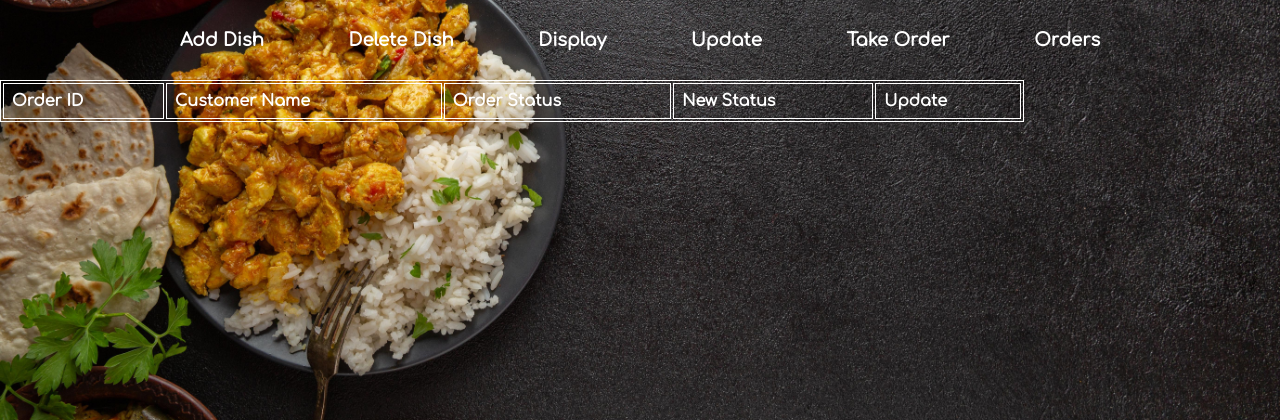
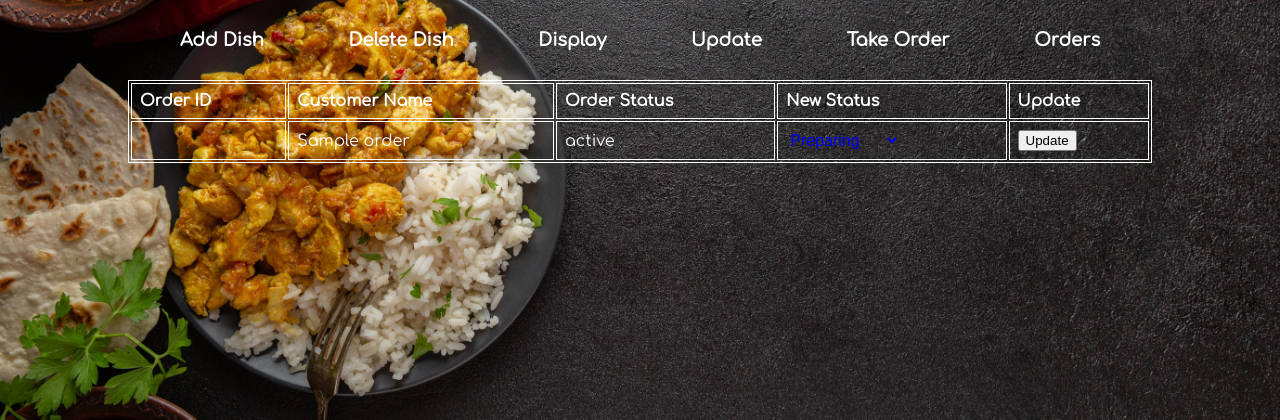
Before and after one commit to swapnil0076/ZomatoCronicles, a Django app: page /display_orders/ in a window 1280 px wide. Shown: the top 420 px of the page. Run offline with Django 4.2, Linux system fonts and the light colour scheme; tables that the repository leaves empty hold one stand-in row (values such as "Sample post"); lists and menus that the app fills with data are empty.

Commit message:
database

```diff
--- a/zomato/models.py
+++ b/zomato/models.py
@@ -7,3 +7,15 @@ class Dish(models.Model):
     name = models.CharField(max_length=100)
     price = models.DecimalField(max_digits=6, decimal_places=2)
     availability =  models.BooleanField(default=False)
+    description = models.TextField(default='Your default description here')
+
+    def __str__(self):
+        return self.name
+
+class Order(models.Model):
+    customer_name = models.CharField(max_length=100)
+    order_status = models.CharField(max_length=20, default='preparing')
+    dishes = models.ManyToManyField(Dish)
+
+    def __str__(self):
+        return self.customer_name
--- a/zomato/static/css/Orders_Display.css
+++ b/zomato/static/css/Orders_Display.css
@@ -51,6 +51,14 @@ th, td {
     text-align: left;
 }
 
+.main{
+    display: flex;
+    justify-content: center;
+    align-items: center;
+    margin:auto
+    height:100vh;
+}
+
 /* Style for the form select and button */
 form select, form button {
     margin: 0;
--- a/zomato/templates/display_dishes.html
+++ b/zomato/templates/display_dishes.html
@@ -13,6 +13,7 @@
     <a href="{% url 'update_dishes' %}">Update</a>
     <a href="{% url 'take_order' %}">Take Order</a>
     <a href="{% url 'display_orders' %}">Orders</a>
+
 </nav>
 <!--<h1>Menu</h1>-->
 <!--<ul>-->
--- a/zomato/templates/display_orders.html
+++ b/zomato/templates/display_orders.html
@@ -15,36 +15,7 @@
     <a href="{% url 'take_order' %}">Take Order</a>
     <a href="{% url 'display_orders' %}">Orders</a>
 </nav>
-{% block content %}
-<!--<div class="orders-container">-->
-<!--    <h1>Orders</h1>-->
-<!--    <table>-->
-<!--        <tr>-->
-<!--            <th>Order ID</th>-->
-<!--            <th>Customer Name</th>-->
-<!--            <th>Order Dishes</th>-->
-<!--            <th>Status</th>-->
-<!--        </tr>-->
-<!--        {% for order in orders %}-->
-<!--        <tr>-->
-<!--            <td>{{ order.order_id }}</td>-->
-<!--            <td>{{ order.customer_name }}</td>-->
-<!--            <td>-->
-<!--                <ul>-->
-<!--                    {% for dish in order.dishes %}-->
-<!--                    <li>{{ dish.name }} - Price: {{ dish.price }}</li>-->
-<!--                    {% endfor %}-->
-<!--                </ul>-->
-<!--            </td>-->
-
-<!--        </tr>-->
-<!--        {% endfor %}-->
-<!--    </table>-->
-<!--</div>-->
-<!--{% endblock %}-->
-<!-- display_orders.html -->
-<form method="post">
-    {% csrf_token %}
+<div class="main" >
 <table>
     <thead>
     <tr>
@@ -57,11 +28,15 @@
     </thead>
     <tbody>
     {% for order in orders %}
+
     <tr>
         <td>{{ order.order_id }}</td>
         <td>{{ order.customer_name }}</td>
         <td>{{ order.order_status }}</td>
+
         <td>
+            <form method="post" action="{% url 'update_order_status' %}">
+                {% csrf_token %}
                 <select name="new_status">
                     <option value="preparing">Preparing</option>
                     <option value="cooked">Cooked</option>
@@ -69,16 +44,14 @@
                     <option value="delivered">Delivered</option>
                 </select>
                 <input type="hidden" name="order_id" value="{{ order.order_id }}">
-            </td>
-            <td>
-                <button type="submit">Update</button>
+                <td><button type="submit">Update</button></td>
+            </form>
         </td>
     </tr>
+
     {% endfor %}
     </tbody>
 </table>
-</form>
-
-
+</div>
 </body>
 </html>
--- a/zomato/urls.py
+++ b/zomato/urls.py
@@ -10,6 +10,7 @@ urlpatterns = [
     path('delete_dish/', views.delete_dish, name='delete_dish'),
     path('take_order/', views.take_order_view, name='take_order'),
     path('display_orders/', views.display_orders, name='display_orders'),
+    path('update_order_status/', views.update_order_status, name='update_order_status'),
 
 
 
--- a/zomato/views.py
+++ b/zomato/views.py
@@ -1,23 +1,25 @@
+from django.http import HttpResponse
 from django.shortcuts import render, redirect
 from .forms import AddDishForm
+from .models import Dish, Order
 
 
-class Dish:
-    def __init__(self, dish_id, name, price,description,availability="no"):
-        self.dish_id = dish_id
-        self.name = name
-        self.price = price
-        self.description = description
-        self.availability = availability
+#
+# class Dish:
+#     def __init__(self, dish_id, name, price, description, availability="no"):
+#         self.dish_id = dish_id
+#         self.name = name
+#         self.price = price
+#         self.description = description
+#         self.availability = availability
+#
+#
+# class Zomato:
+#     def __init__(self):
+#         self.menu = {}
 
 
-
-class Zomato:
-    def __init__(self):
-        self.menu = {}
-
-
-zom = Zomato()
+# zom = Zomato()
 
 
 def add_dish_view(request):
@@ -31,24 +33,28 @@ def add_dish_view(request):
             description = form.cleaned_data['description']
 
             # Create an instance of the Dish class
-            dish = Dish(dish_id, name, price, description, availability)
-
+            dish = Dish(dish_id, name, price, availability, description)
+            dish.save()
             # Store the dish in the zomato's menu dictionary
-            zom.menu[dish_id] = dish
-            dishes = zom.menu.values()
-            return render(request, "display_dishes.html", {"dishes": dishes})
+            # zom.menu[dish_id] = dish
+            # dishes = zom.menu.values()
+            return render(request, "display_dishes.html", {"dishes": form})
     else:
         form = AddDishForm()
     return render(request, "add_dish_form.html", {'form': form})
 
+
 def get_dish_by_id(dish_id):
-    if dish_id in zom.menu:
-        return zom.menu[dish_id]
+    try:
+        dish = Dish.objects.get(pk=dish_id)
+        return dish
+    except Dish.DoesNotExist:
+        return None
+
 
 def display_dishes(request):
-    dishes = zom.menu.values()
-    dish = get_dish_by_id(1)
-    print(dish)
+    dishes = Dish.objects.all()
+    print(dishes)
     return render(request, "display_dishes.html", {"dishes": dishes})
 
 
@@ -57,73 +63,61 @@ def update_availability(request):
         key_to_update = int(request.POST.get('key_to_update'))
         attribute = request.POST.get('attribute')
         new_value = request.POST.get('new_value')
-        print("Debug:", zom.menu.values())
-        print("Debug:", key_to_update, attribute, new_value)
-        print("Debug: zom.menu keys =", zom.menu.keys())
-        print("Debug: key_to_update =", key_to_update)
-        print(zom.menu[key_to_update])
-        if key_to_update in zom.menu:
-            print("Debug:", "yes")
-            dish = zom.menu[key_to_update]
-            if attribute == 'name':
-                dish.name = new_value
-            elif attribute == 'availability':
-                dish.availability = new_value
-            elif attribute == 'price':
-                dish.price = new_value
-            return render(request, 'update_dish_avil.html', {'keys': zom.menu.keys()})
-        else:
-            # Dish not found, handle the error
+
+        try:
+            dish = Dish.objects.get(dish_id=key_to_update)  # Fetch the dish from the database
+        except Dish.DoesNotExist:
             error_message = f"Dish with ID {key_to_update} not found"
-            return render(request, 'update_dish_avil.html', {'keys': zom.menu.keys(), 'error_message': error_message})
+            return render(request, 'update_dish_avil.html', {'error_message': error_message})
+
+        # Update the corresponding field in the Dish model
+        if attribute == 'name':
+            dish.name = new_value
+        elif attribute == 'availability':
+            dish.availability = new_value
+        elif attribute == 'price':
+            dish.price = new_value
+        dish.save()
+
+        return render(request, 'update_dish_avil.html', {'keys': Dish.objects.values_list('dish_id', flat=True)})
 
     # Handle GET request or other cases
-    return render(request, 'update_dish_avil.html', {'keys': zom.menu.keys()})
+    return render(request, 'update_dish_avil.html', {'keys': Dish.objects.values_list('dish_id', flat=True)})
 
 
+#
+#
 def delete_dish(request):
     if request.method == 'POST':
         dish_id = int(request.POST.get('dish_id'))
-        if dish_id in zom.menu:
-            del zom.menu[dish_id]
+
+        try:
+            dish_to_delete = Dish.objects.get(dish_id=dish_id)  # Fetch the dish from the database
+            dish_to_delete.delete()  # Delete the dish from the database
             return redirect('delete_dish')  # Redirect to the same page
-        else:
+        except Dish.DoesNotExist:
             error_message = f"Dish with ID {dish_id} not found"
-            return render(request, 'delete_dish.html', {'dish_ids': zom.menu.keys(), 'error_message': error_message})
+            return render(request, 'delete_dish.html',
+                          {'dish_ids': Dish.objects.values_list('dish_id', flat=True), 'error_message': error_message})
     else:
-        return render(request, 'delete_dish.html', {'dish_ids': zom.menu.keys()})
+        return render(request, 'delete_dish.html', {'dish_ids': Dish.objects.values_list('dish_id', flat=True)})
 
 
-
-order_list = []
 def take_order_view(request):
-    menu_items = []
-
-    for dish in zom.menu.values():
-        if dish.availability == True:
-            menu_items.append(dish)
-    # dishes = zom.menu.values()
-    print(menu_items)
-    # order_list = []
+    menu_items = Dish.objects.filter(availability=True)
 
     if request.method == 'POST':
         selected_item_ids = request.POST.getlist('items')
         customer_name = request.POST.get('customer_name')
         quantities = request.POST.get('quantities', '').split(',')
 
-        selected_items = [zom.menu[int(item_id)] for item_id in selected_item_ids]
+        selected_items = Dish.objects.filter(dish_id__in=selected_item_ids)
 
         if selected_items and len(selected_items) == len(quantities):
-            order = {
-                'order_id': len(order_list) + 1,
-                'customer_name': customer_name,
-                'order_status':'preparing',
-                'dishes': [],
-            }
+            order = Order.objects.create(customer_name=customer_name, order_status='preparing')
             for item, quantity in zip(selected_items, quantities):
-                order['dishes'].extend([item] * int(quantity))
-            order_list.append(order)
-            message = f"Order {order['order_id']} has been placed for {customer_name}."
+                order.dishes.add(item, through_defaults={'quantity': int(quantity)})
+            message = f"Order has been placed for {customer_name}."
         else:
             message = "Invalid input or quantities"
     else:
@@ -133,20 +127,24 @@ def take_order_view(request):
         'menu_items': menu_items,
         'message': message,
     }
-    print(order_list)
 
     return render(request, 'take_order.html', context)
 
+def display_orders(request):
+    orders = Order.objects.all()  # Retrieve all orders from the database
+    return render(request, 'display_orders.html', {'orders': orders})
 
-def display_orders(request):
 
-    order_id = request.POST.get('order_id')
-    new_status = request.POST.get('new_status')
+def update_order_status(request):
+    if request.method == 'POST':
+        order_id = request.POST.get('order_id')
+        new_status = request.POST.get('new_status')
 
-    for order in order_list:
-        if order['order_id'] == order_id:
-            order['order_status'] = new_status
-            break
+        try:
+            order_to_update = Order.objects.get(id=order_id)
+            order_to_update.order_status = new_status
+            order_to_update.save()
+        except Order.DoesNotExist:
+            return HttpResponse('Invalid order ID')
 
-    print(order_list)
-    return render(request, 'display_orders.html', {'orders': order_list})
+    return redirect('display_orders')
```
Also changed, not shown: zomato/templates/add_dish_form.html (+1 -26 lines), zomato/templates/update_dish_avil.html (+1 -8 lines), zomato_chronicles/settings.py (+14 -9 lines), zomato/migrations/0001_initial.py (added), zomato/migrations/0002_dish_description.py (added), zomato/migrations/0003_remove_order_status_order_order_status.py (added), zomato/migrations/0004_remove_order_id_alter_order_order_id.py (added), zomato/migrations/0005_alter_order_order_id.py (added), zomato/migrations/0006_alter_order_order_id.py (added), zomato/migrations/0007_rename_order_id_order_id.py (added), zomato/migrations/0008_rename_id_order_order_id.py (added). Lines whose indentation alone changed are shown as unchanged.
